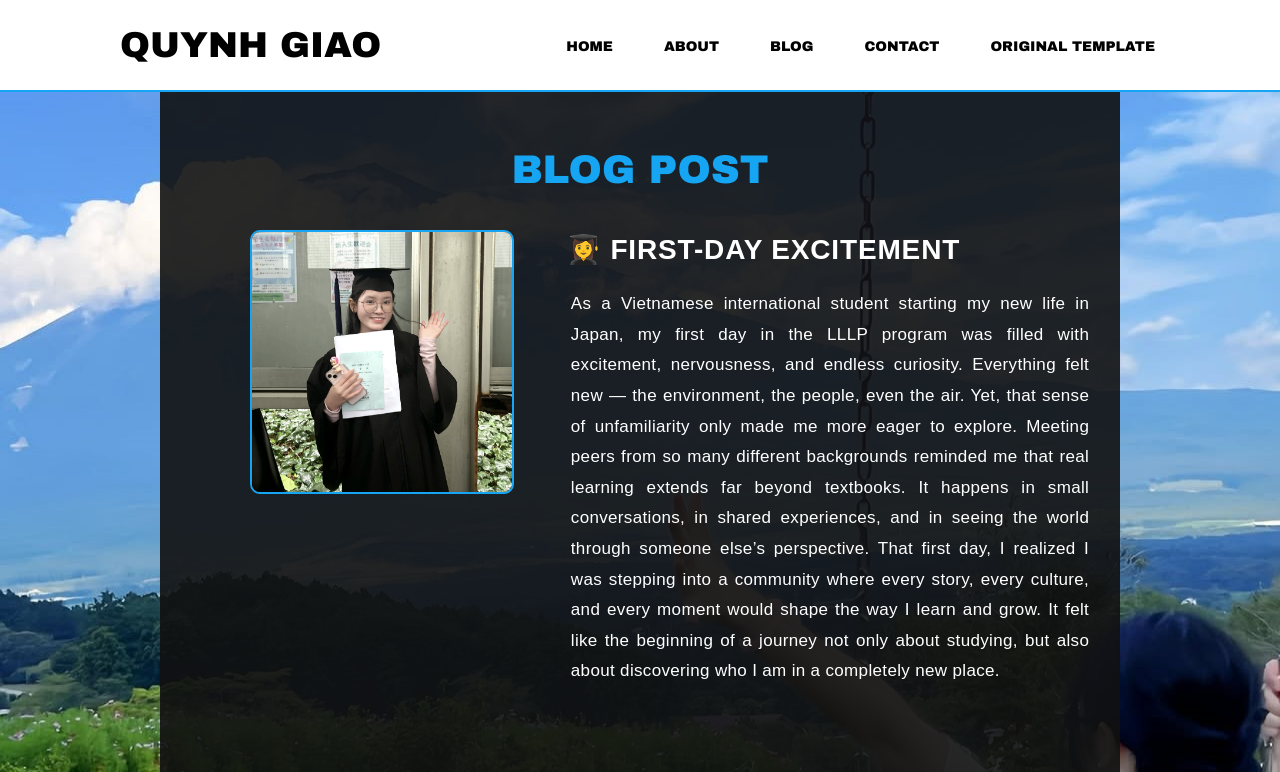
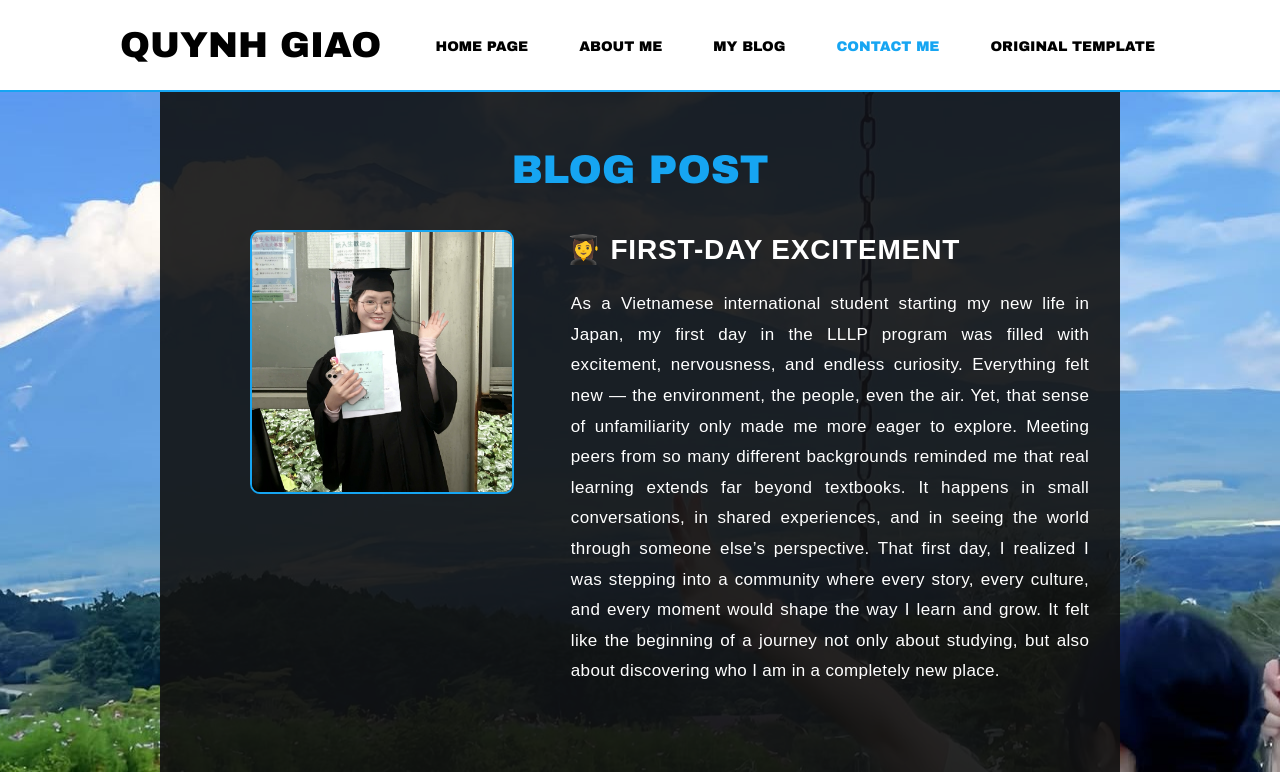
Before and after one commit to thanhnhat23/WebsiteBlog, a plain HTML site: page post-1.html in a window 1280 px wide. Shown: the top 772 px of the page. Drawn offline with Linux system fonts and the light colour scheme.

Commit message:
update on request

```diff
--- a/post-1.html
+++ b/post-1.html
@@ -18,16 +18,16 @@
 				</a>
 				<ul id="menu">
 					<li>
-						<a href="index.html">Home</a>
+						<a href="index.html">Home Page</a>
 					</li>
 					<li>
-						<a href="about.html">About</a>
+						<a href="about.html">About Me</a>
 					</li>
 					<li>
-						<a href="blog.html">Blog</a>
+						<a href="blog.html">My Blog</a>
 					</li>
-					<li>
-						<a href="contact.html">Contact</a>
+					<li class="selected">
+						<a href="contact.html">Contact Me</a>
 					</li>
 					<li>
 						<a href="https://freewebsitetemplates.com/preview/running/index.html">Original Template</a>
```
Also changed, not shown: about.html (+8 -8 lines), blog.html (+6 -6 lines), contact.html (+4 -4 lines), index.html (+6 -6 lines), post-2.html (+5 -5 lines), post-3.html (+6 -6 lines), post-4.html (+5 -5 lines).
